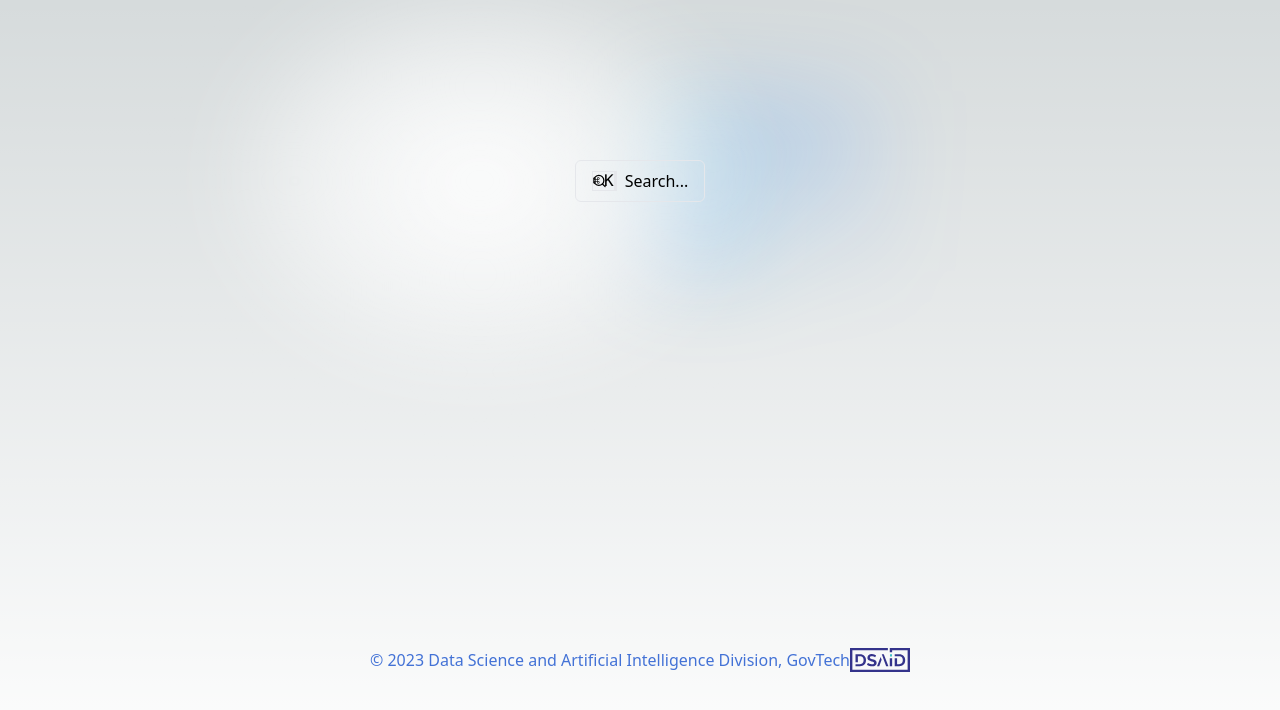
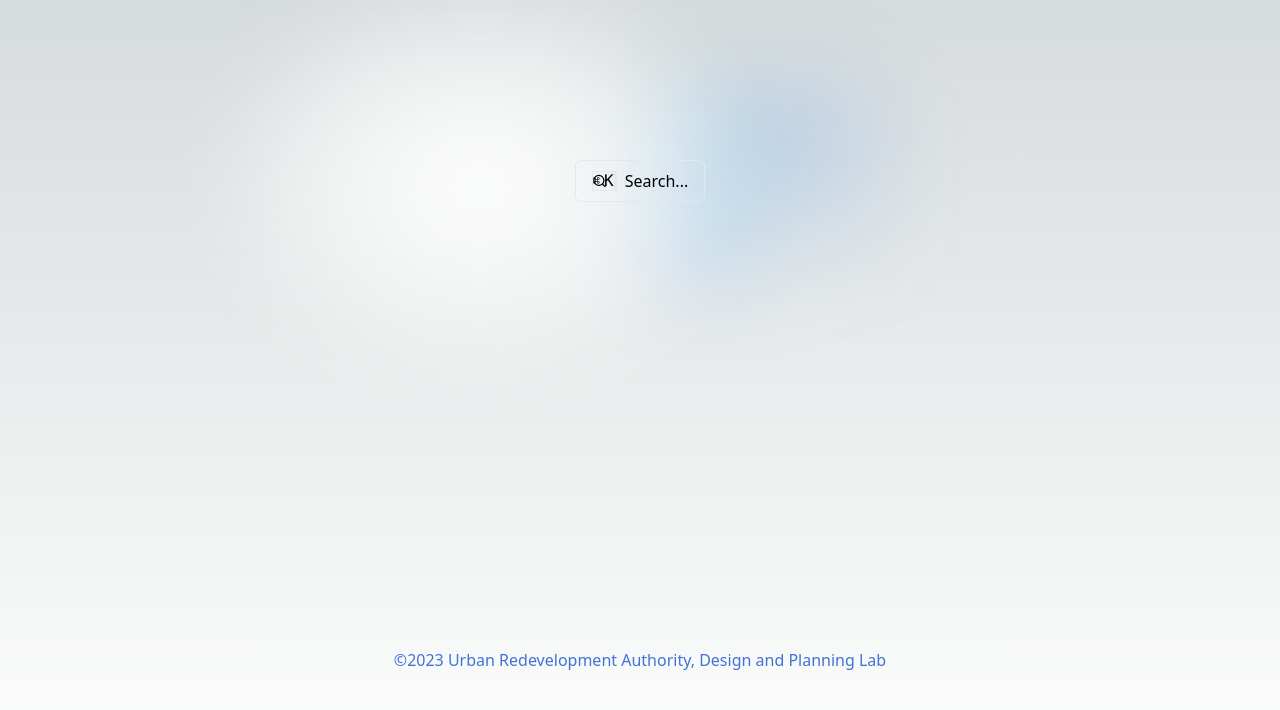
Before and after one commit to wonkishtofu/DC_Guidelines_Search, a Next.js app: page / in a window 1280 px wide. Shown: the top 710 px of the page. Built offline with nearby package versions, Linux system fonts and the light colour scheme.

Commit message:
make nice nice

```diff
--- a/package.json
+++ b/package.json
@@ -4,7 +4,7 @@
   "private": true,
   "scripts": {
     "dev": "next dev",
-    "build": "pnpm run embeddings && next build && cp ecosystem.config.js .next/",
+    "build": "pnpm run embeddings && next build",
     "start": "next start",
     "lint": "next lint",
     "format": "prettier --write \"./**/*.{js,jsx,ts,tsx,css,md,json}\"",
--- a/pages/index.tsx
+++ b/pages/index.tsx
@@ -24,9 +24,9 @@ export default function Home() {
 
       <div className="py-8 w-full flex items-center justify-center space-x-6">
       <div className="opacity-75 transition hover:opacity-100 cursor-pointer">
-          <Link href="https://www.tech.gov.sg/capability-centre-dsaid/" className="flex items-center justify-center">
-          <p className="text-base mr-2">© 2023 Data Science and Artificial Intelligence Division, GovTech</p>
-          <Image src={'/dsaid.svg'} width="60" height="26" alt="DSAID logo" />
+          <Link href="https://www.ura.gov.sg/Corporate/" className="flex items-center justify-center">
+          <p className="text-base mr-2">©2023 Urban Redevelopment Authority, Design and Planning Lab</p>
+          {/* <Image src={'/logo.webp'} width="60" height="26" alt="URA logo" /> */}
           </Link>
       </div>
       </div>
```
Also changed, not shown: public/URALogo.png (added), public/logo.webp (added).
